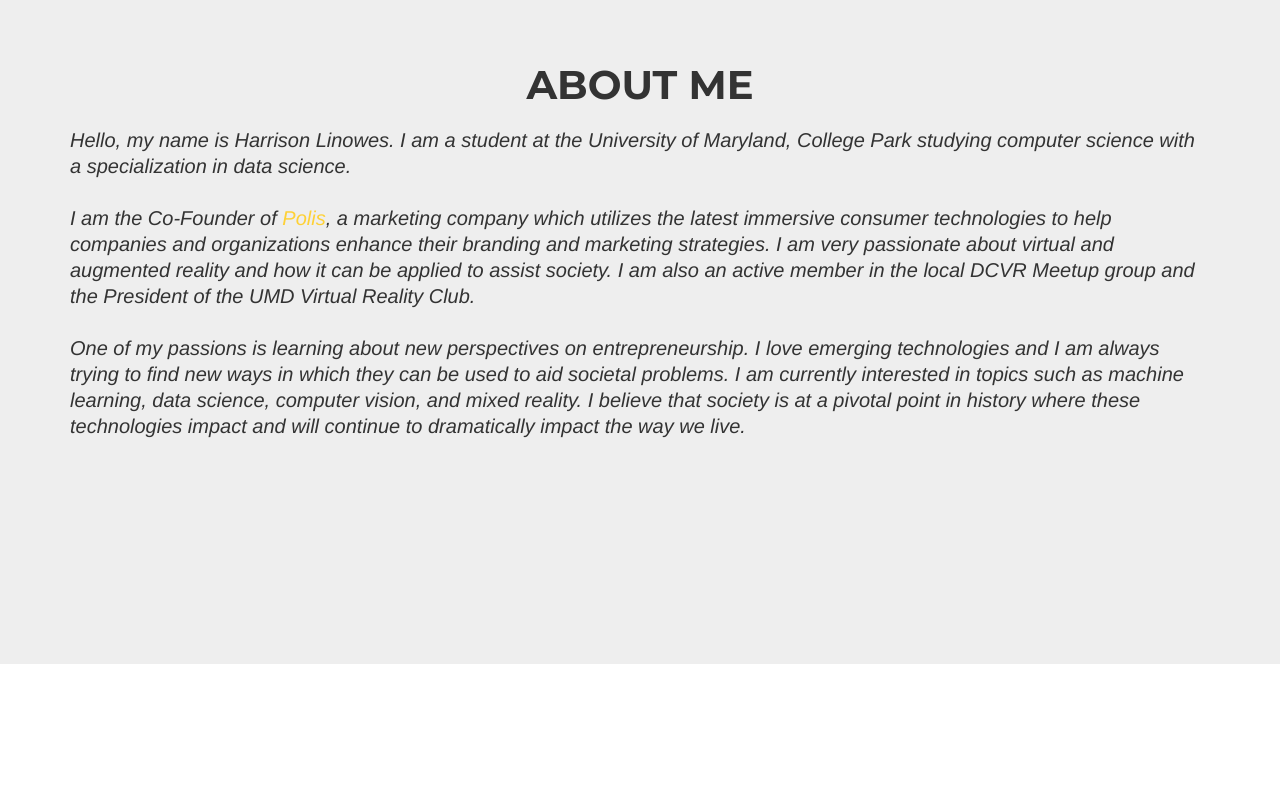
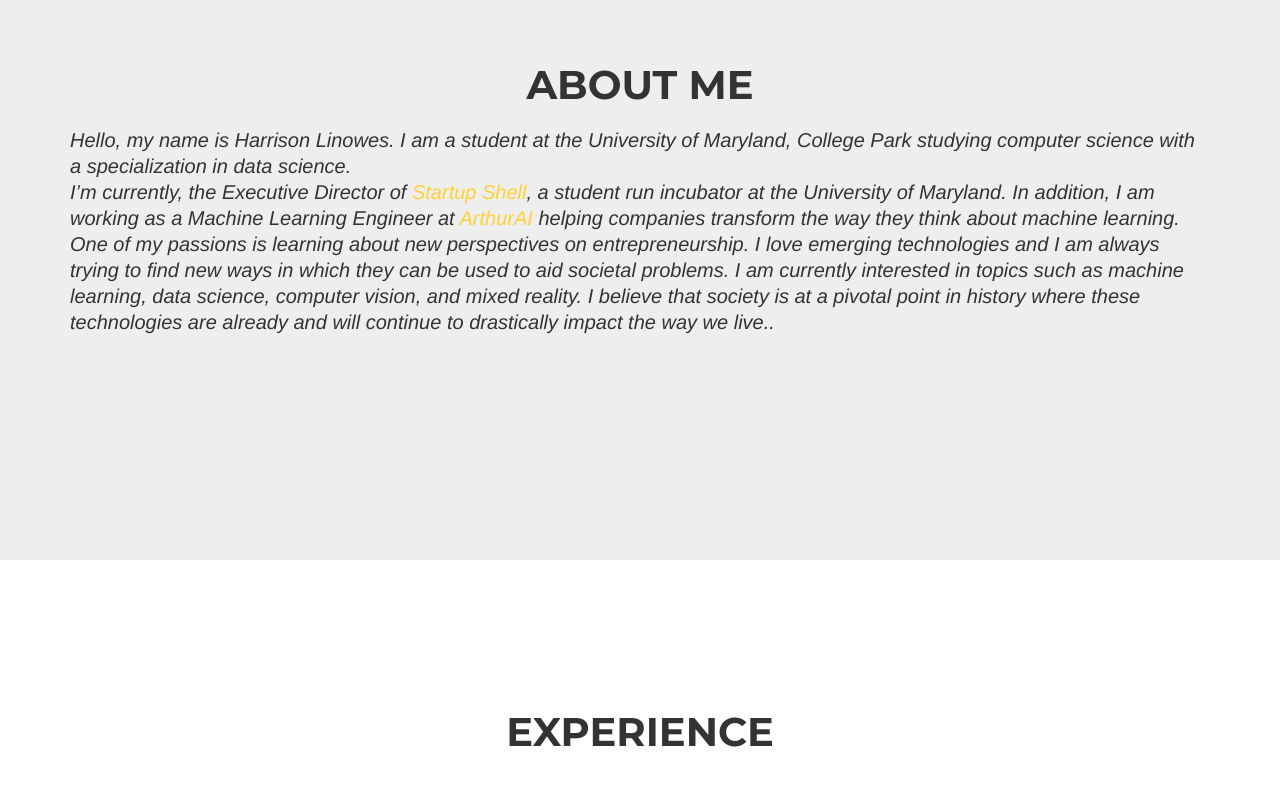
Before and after one commit to hlino/hlino.github.io, a website: page index.html in a window 1280 px wide. Shown: the part 860-1671 px from the top of the page. Drawn offline with nearby package versions, Linux system fonts and the light colour scheme; a web font is replaced by a local one.

Commit message:
Update index.html

```diff
--- a/index.html
+++ b/index.html
@@ -103,7 +103,7 @@
             <div class="row">
                 <div class="col-lg-12 text-center">
                     <h2 class="section-heading">About Me</h2>
-                    <h3 class="section-subheading text-left">Hello, my name is Harrison Linowes. I am a student at the University of Maryland, College Park studying computer science with a specialization in data science.<br><br>I am the Co-Founder of <a href="http://polisvr.com/">Polis</a>, a marketing company which utilizes the latest immersive consumer technologies to help companies and organizations enhance their branding and marketing strategies. I am very passionate about virtual and augmented reality and how it can be applied to assist society. I am also an active member in the local DCVR Meetup group and the President of the UMD Virtual Reality Club.<br><br>One of my passions is learning about new perspectives on entrepreneurship. I love emerging technologies and I am always trying to find new ways in which they can be used to aid societal problems. I am currently interested in topics such as machine learning, data science, computer vision, and mixed reality. I believe that society is at a pivotal point in history where these technologies impact and will continue to dramatically impact the way we live.</h3>
+                    <h3 class="section-subheading text-left">Hello, my name is Harrison Linowes. I am a student at the University of Maryland, College Park studying computer science with a specialization in data science.<br>I’m currently, the Executive Director of <a href="https://startupshell.org/">Startup Shell</a>, a student run incubator at the University of Maryland. In addition, I am working as a Machine Learning Engineer at <a href="https://www.arthur.ai/">ArthurAI</a> helping companies transform the way they think about machine learning.<br>One of my passions is learning about new perspectives on entrepreneurship. I love emerging technologies and I am always trying to find new ways in which they can be used to aid societal problems. I am currently interested in topics such as machine learning, data science, computer vision, and mixed reality. I believe that society is at a pivotal point in history where these technologies are already and will continue to drastically impact the way we live..</h3>
                 </div>
             </div>
             <!--
```
